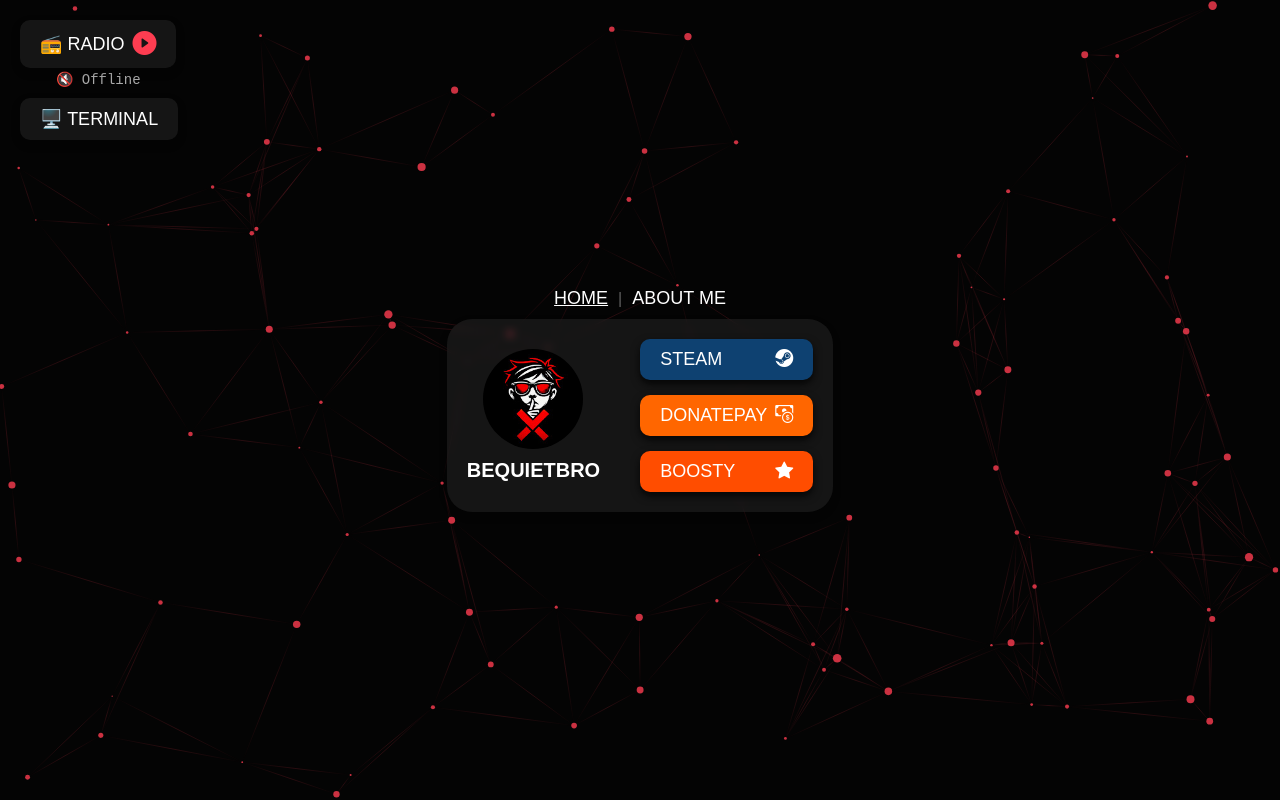
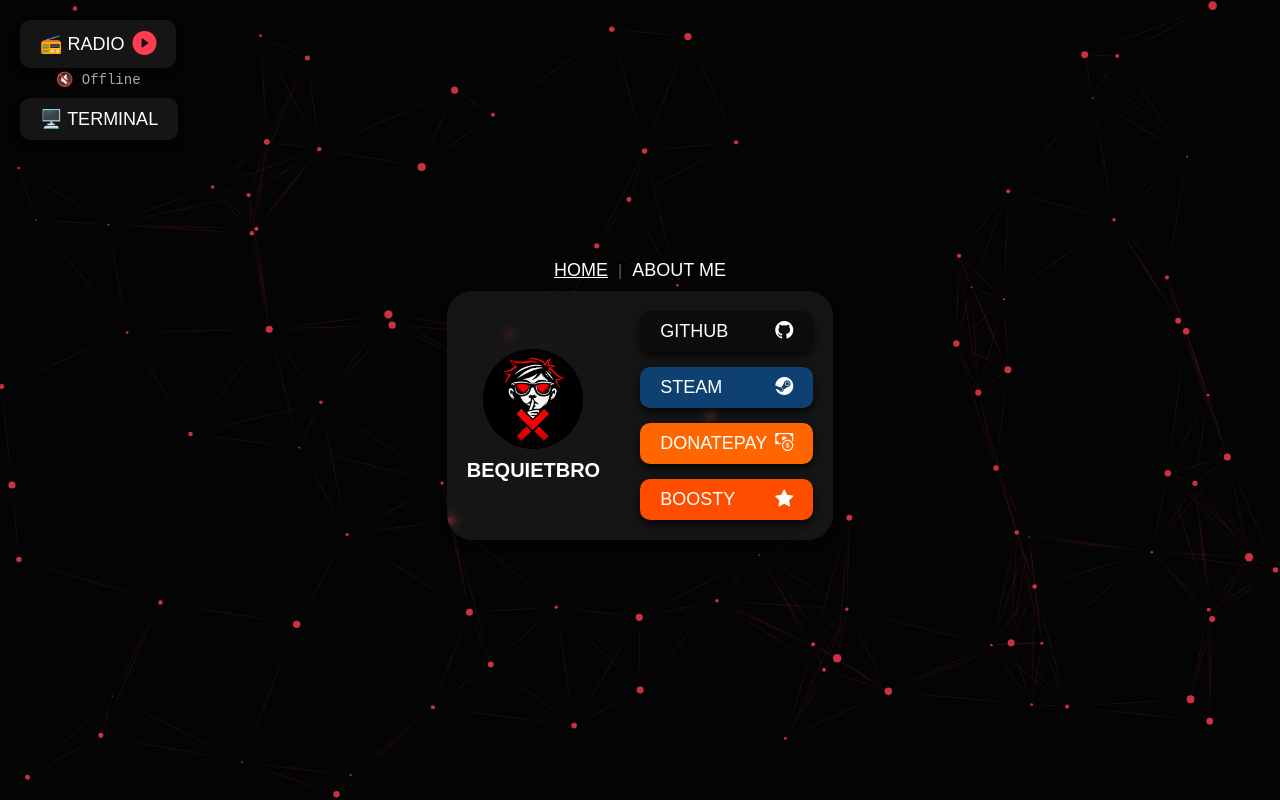
Before and after one commit to bequietbro/bequietbro.github.io, a plain HTML site: page index.html in a window 1280 px wide. Drawn offline with nearby package versions, Linux system fonts and the light colour scheme.

Commit message:
Update index.html

```diff
--- a/index.html
+++ b/index.html
@@ -24,6 +24,10 @@
  <h3 class=nickname>BEQUIETBRO</h3>
  </div>
  <div class=buttons-section>
+ <a href=https://github.com/bequietbro class="button github">
+ <span>GITHUB</span>
+ <i class="bi bi-github"></i>
+ </a>
  <a href=https://steamcommunity.com/id/cookedbyme/ class="button steam">
  <span>STEAM</span>
  <i class="bi bi-steam"></i>
```
